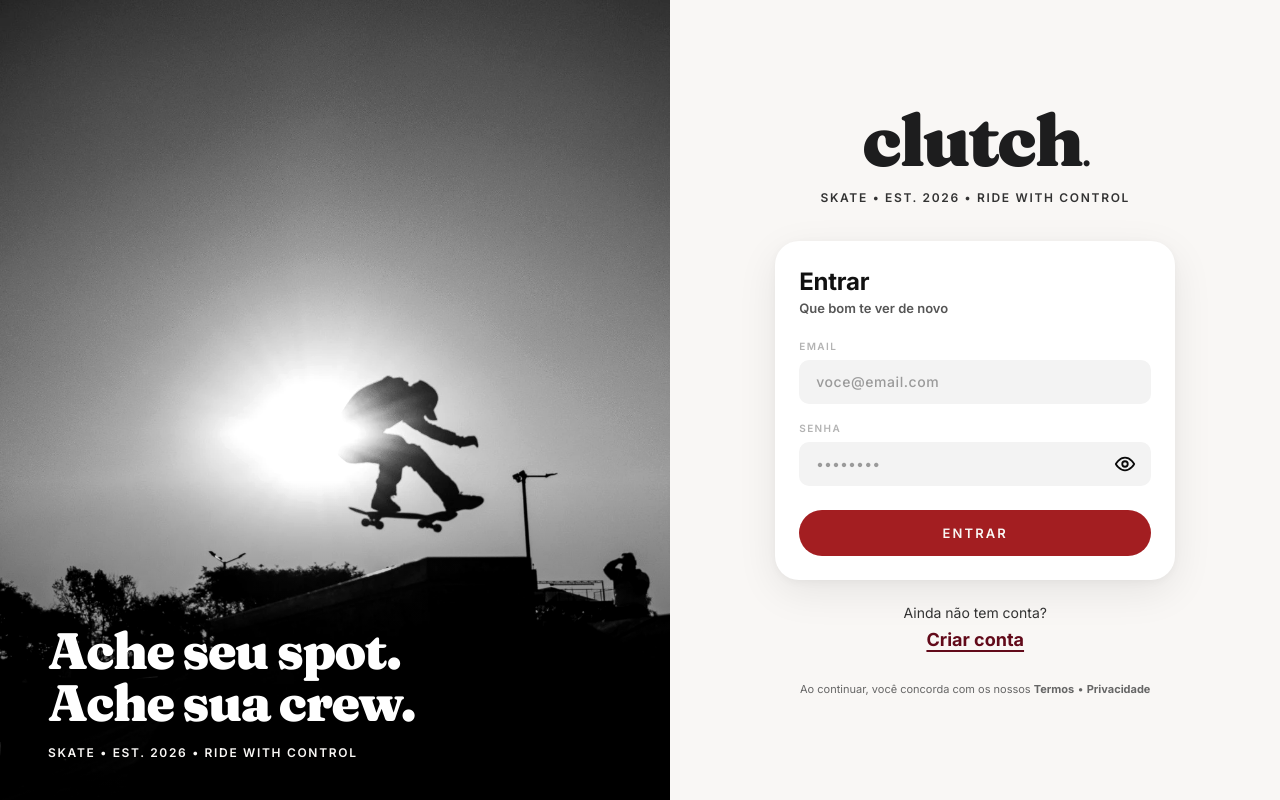
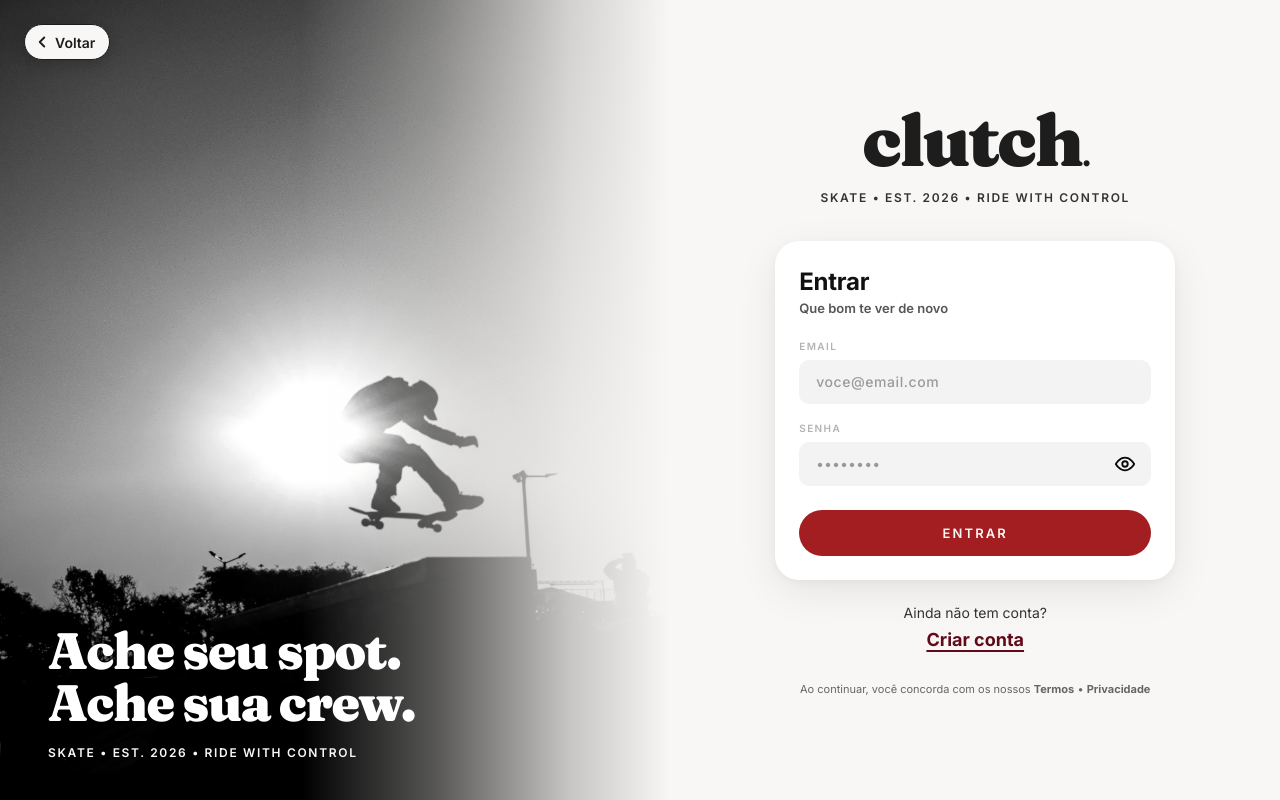
Before and after one commit to AndreCamacho-byte/ProjetoTCC_WEB_REACTJS, a React (Vite) app: page /login in a window 1280 px wide. Built offline with nearby package versions, Linux system fonts and the light colour scheme.

Commit message:
feat: botão voltar e degradê nas telas de login e cadastro
- Botão "Voltar" no canto superior esquerdo (volta para a página anterior ou para a home)
- Foto do desktop se dissolve em degradê no fundo do formulário
- Mais espaço entre as palavras "skate" e "clutch" e a borda do mosaico da home

```diff
--- a/src/layouts/AuthLayout.module.css
+++ b/src/layouts/AuthLayout.module.css
@@ -1,4 +1,5 @@
 .page {
+  position: relative;
   min-height: 100vh;
   min-height: 100dvh;
   display: grid;
@@ -25,14 +26,39 @@
   filter: grayscale(1) contrast(1.05);
 }
 
+/* Camadas sobre a foto: sombra embaixo (para o texto) e degradê até o fundo do formulário */
+.hero::before,
+.hero::after {
+  content: "";
+  position: absolute;
+  inset: 0;
+  pointer-events: none;
+}
+
+.hero::before {
+  z-index: 1;
+  background: linear-gradient(to bottom, transparent 60%, rgba(0, 0, 0, 0.7) 100%);
+}
+
+.hero::after {
+  z-index: 2;
+  background: linear-gradient(
+    to right,
+    rgba(249, 247, 245, 0) 45%,
+    rgba(249, 247, 245, 0.35) 65%,
+    rgba(249, 247, 245, 0.8) 85%,
+    var(--brand-offwhite) 100%
+  );
+}
+
 .heroContent {
   position: relative;
+  z-index: 3;
   height: 100%;
   display: flex;
   flex-direction: column;
   justify-content: flex-end;
   padding: 40px 48px;
-  background: linear-gradient(to bottom, transparent 60%, rgba(0, 0, 0, 0.7) 100%);
 }
 
 .heroHeadline {
@@ -50,7 +76,35 @@
 .content {
   display: flex;
   justify-content: center;
-  padding: 56px 16px 24px;
+  padding: 76px 16px 24px;
+}
+
+.backButton {
+  position: absolute;
+  top: 16px;
+  left: 16px;
+  z-index: 10;
+  display: inline-flex;
+  align-items: center;
+  gap: 4px;
+  padding: 8px 14px 8px 8px;
+  border: 1.5px solid var(--brand-ink);
+  border-radius: var(--radius-pill);
+  background: var(--brand-offwhite);
+  color: var(--brand-ink);
+  font-size: 0.875rem;
+  font-weight: 600;
+  cursor: pointer;
+  transition: background-color 0.15s;
+}
+
+.backButton:hover {
+  background: var(--brand-sand);
+}
+
+.backButton:focus-visible {
+  outline: 2px solid var(--brand-ink);
+  outline-offset: 2px;
 }
 
 .column {
@@ -140,6 +194,12 @@
     display: block;
   }
 
+  .backButton {
+    top: 24px;
+    left: 24px;
+    box-shadow: 0 4px 16px rgba(0, 0, 0, 0.2);
+  }
+
   .content {
     align-items: center;
     padding: 48px;
--- a/src/layouts/AuthLayout.tsx
+++ b/src/layouts/AuthLayout.tsx
@@ -1,6 +1,7 @@
 import type { ReactNode } from "react";
-import { Link } from "react-router-dom";
+import { Link, useLocation, useNavigate } from "react-router-dom";
 import heroPhoto from "@/assets/skate-hero.webp";
+import { ChevronLeftIcon } from "@/components/icons";
 import { Logo, Tagline } from "@/components/Logo";
 import styles from "./AuthLayout.module.css";
 
@@ -15,8 +16,24 @@ type AuthLayoutProps = {
 // Layout das telas de login e cadastro.
 // Celular: igual ao mockup (logo, card e link). Desktop: foto à esquerda e formulário à direita.
 export function AuthLayout({ title, subtitle, children, switcher }: AuthLayoutProps) {
+  const navigate = useNavigate();
+  const location = useLocation();
+
+  // Volta para a página anterior do site. Se a pessoa abriu o login direto por um link
+  // (sem página anterior no Clutch), leva para a home.
+  function goBack() {
+    if (location.key !== "default") navigate(-1);
+    else navigate("/");
+  }
+
   return (
     <div className={styles.page}>
+      {/* Fica no canto superior esquerdo da tela (sobre a foto no desktop) */}
+      <button type="button" className={styles.backButton} onClick={goBack}>
+        <ChevronLeftIcon size={18} strokeWidth={2.5} />
+        Voltar
+      </button>
+
       <aside className={styles.hero}>
         <img src={heroPhoto} alt="" className={styles.heroPhoto} />
         <div className={styles.heroContent}>
--- a/src/pages/HomePage.module.css
+++ b/src/pages/HomePage.module.css
@@ -305,8 +305,8 @@
 
 .tileWord {
   position: absolute;
-  left: 14px;
-  bottom: -0.18em;
+  left: 20px;
+  bottom: 16px;
   font-size: clamp(2rem, 3.4vw, 2.75rem);
   font-weight: 800;
   line-height: 1;
```
